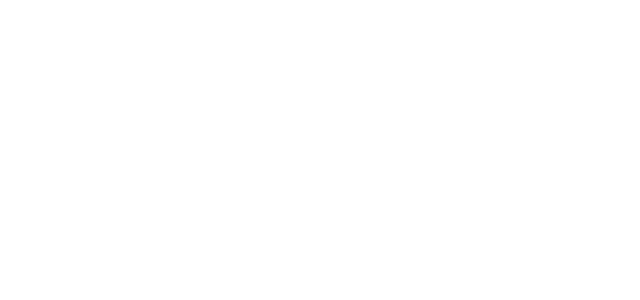
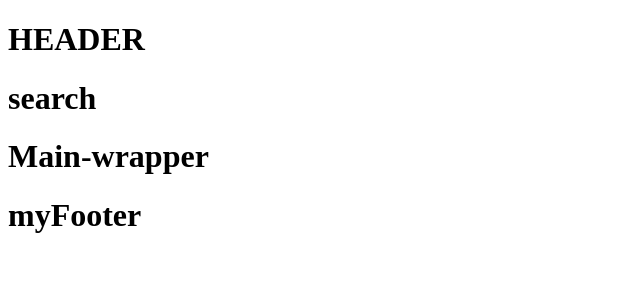
Before and after one commit to andreaconv/vite-yu-gi-oh, a Vue app: page / in a window 1280 px wide. Shown: the top 300 px of the page, without its empty margins (0-640 px from the left). Built offline with nearby package versions, Linux system fonts and the light colour scheme.

Commit message:
[add] scaffolding iniziale

```diff
--- a/src/App.vue
+++ b/src/App.vue
@@ -1,13 +1,29 @@
 <script>
+import Header from './components/myHeader.vue';
+import Search from './components/Search.vue';
+import Main from './components/Main-wrapper.vue';
+import Footer from './components/myFooter.vue';
+
 export default {
-
+  name: 'App',
+  components: {
+    Header,
+    Search,
+    Main,
+    Footer,
+  }
 }
 </script>
 
 <template>
 
+  <Header />
+  <Search />
+  <Main />
+  <Footer />
+
 </template>
 
-<style>
+<style lang="scss">
 
 </style>
--- /dev/null
+++ b/src/components/Main-wrapper.vue
@@ -0,0 +1,14 @@
+<script>
+export default {
+  name: 'Main-wrapper',
+
+}
+</script>
+
+<template>
+  <h1>Main-wrapper</h1>
+</template>
+
+<style lang="scss" scoped>
+
+</style>
--- /dev/null
+++ b/src/components/Search.vue
@@ -0,0 +1,14 @@
+<script>
+export default {
+  name: 'Search',
+
+}
+</script>
+
+<template>
+  <h1>search</h1>
+</template>
+
+<style lang="scss" scoped>
+
+</style>
--- /dev/null
+++ b/src/components/myFooter.vue
@@ -0,0 +1,14 @@
+<script>
+export default {
+  name: 'myFooter',
+
+}
+</script>
+
+<template>
+  <h1>myFooter</h1>
+</template>
+
+<style lang="scss" scoped>
+
+</style>
--- /dev/null
+++ b/src/components/myHeader.vue
@@ -0,0 +1,14 @@
+<script>
+export default {
+  name: 'Header',
+
+}
+</script>
+
+<template>
+  <h1>HEADER</h1>
+</template>
+
+<style lang="scss" scoped>
+
+</style>
```
Also changed, not shown: 1 other file (tests, documents, lock files or other folders).
